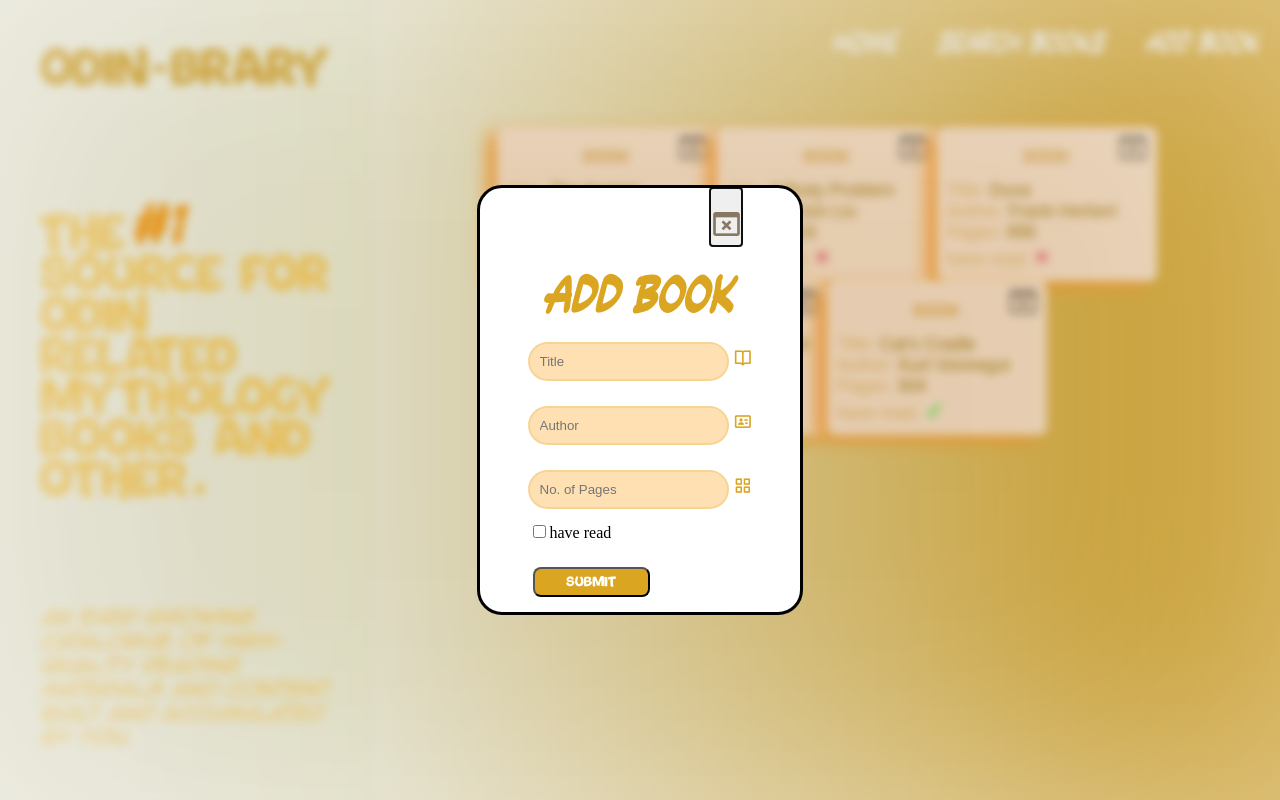
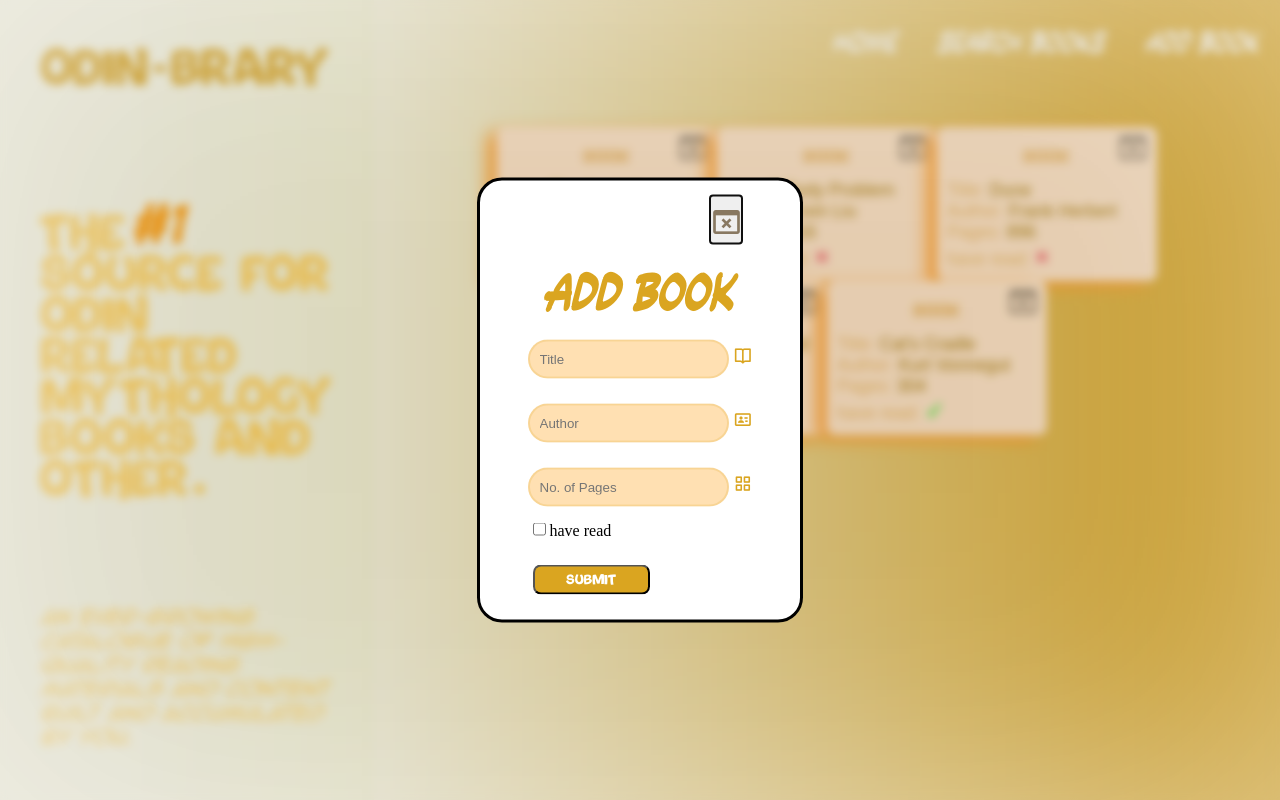
Before and after one commit to alienfunbug/odin-library-exercise, a plain HTML site: page index.html in a window 1280 px wide. Both pictures are taken after a click on the element "Add Book". Drawn offline with nearby package versions, Linux system fonts and the light colour scheme.

Commit message:
fix css clipping on card

```diff
--- a/style.css
+++ b/style.css
@@ -125,6 +125,7 @@ dialog::backdrop {
     display: flex;
     justify-content: center;
     align-items: center;
+    padding:10px;
 }
 
 dialog {
@@ -193,7 +194,8 @@ dialog .user-input {
     color: rgb(136, 120, 97);
     position: relative;
     left: 80%;
-    padding-top: 20px;
+    padding-top: 10px;
+    margin-top:5px;
 }
 
 input:focus {
```
